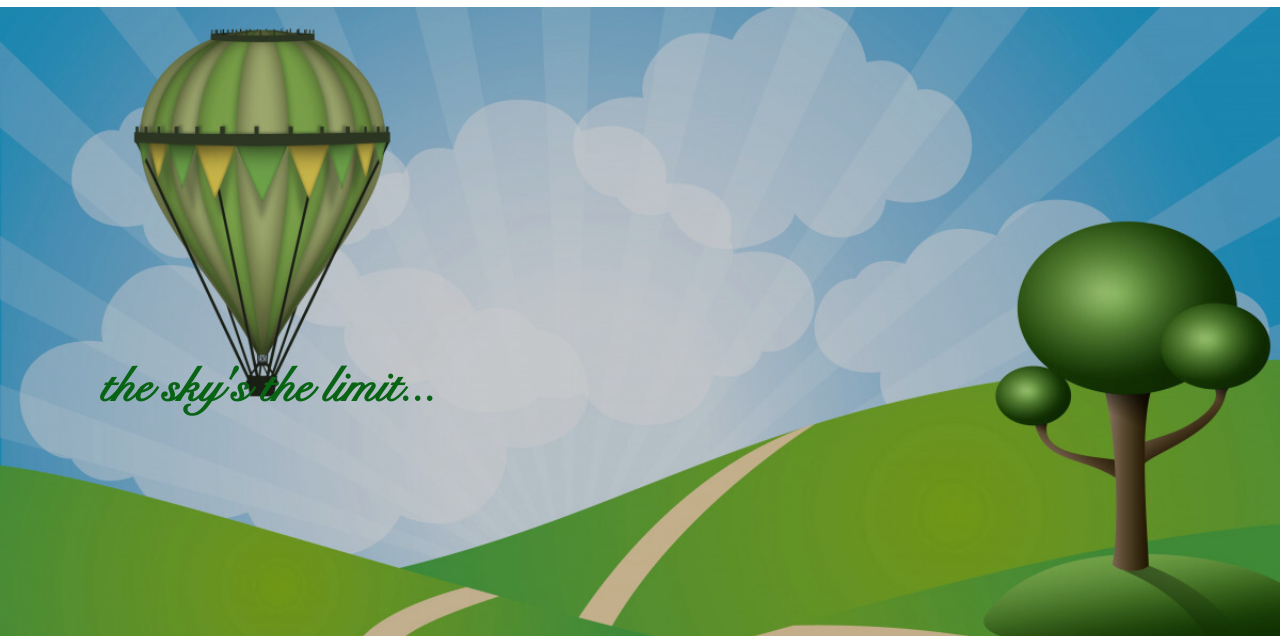
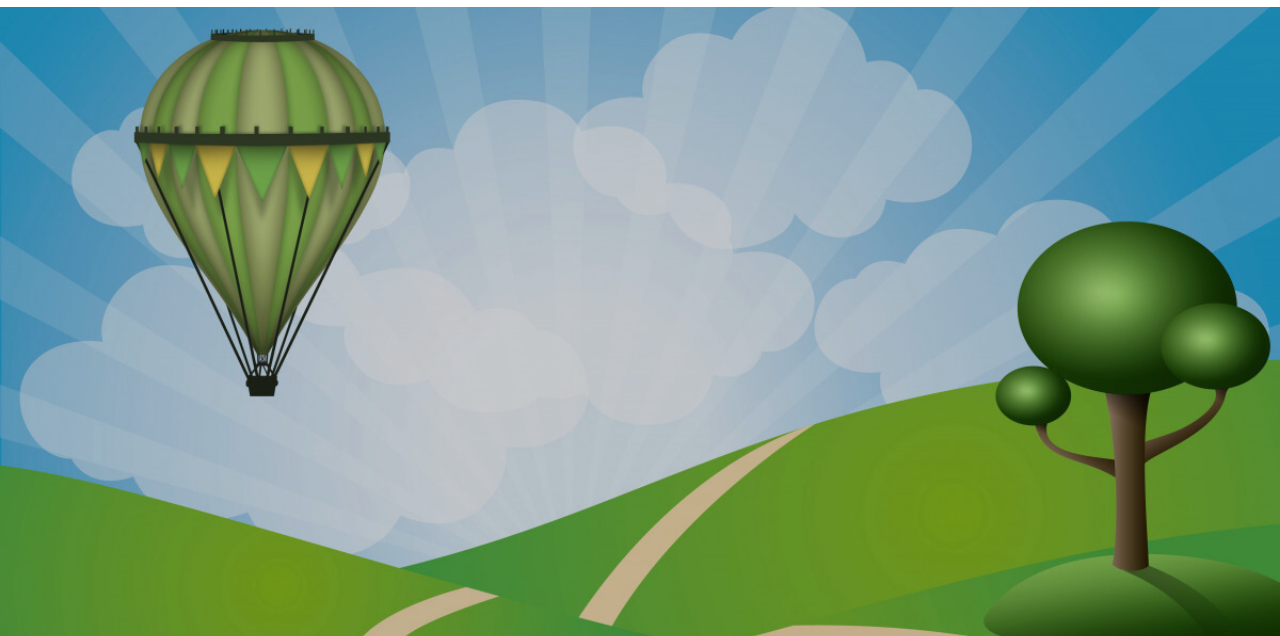
Before and after one commit to stephanierumney/stephanierumney.github.io, a plain HTML site: page index.html in a window 1280 px wide. Shown: the part 164-800 px from the top of the page. Drawn offline with Linux system fonts and the light colour scheme; files whose address does not match are found by name.

Commit message:
feat: remove the message causing issues
Signed-off-by: Owen Rumney <owen@owenrumney.co.uk>

```diff
--- a/index.html
+++ b/index.html
@@ -116,13 +116,12 @@
       <div class="container">
         <div class="row align-items-center">
 
-          <div class="col-md-12" data-aos="fade-up" data-aos-delay="400">
-<div class="col-md-8">
-<h1 class="text-primary">the sky's the limit...</h1>
-</div>
+          <div class="col-md-10" data-aos="fade-up" data-aos-delay="400">
+
 
           </div>
         </div>
+
       </div>
     </div>
 
```
